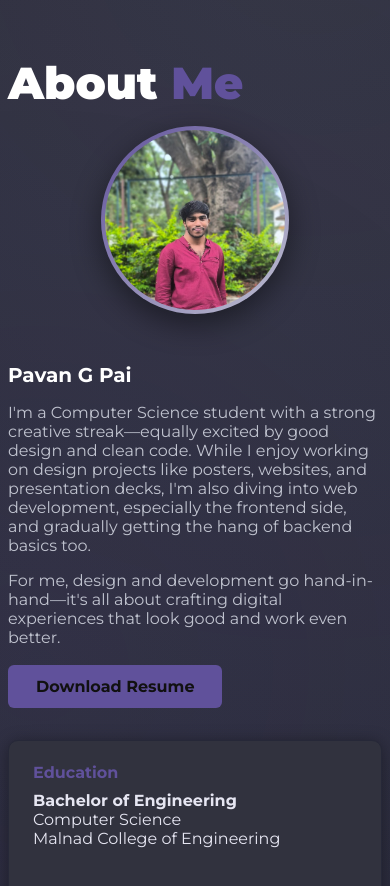
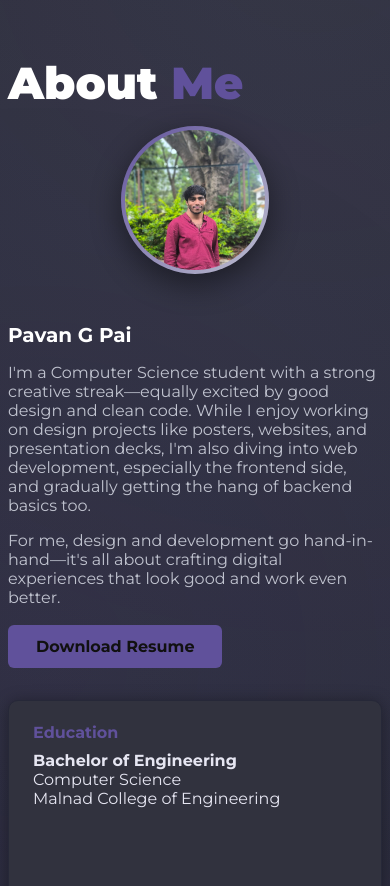
Before and after one commit to pavangpai19/pavan-portfolio-site, a plain HTML site: page about.html in a window 390 px wide. Shown: the part 92-978 px from the top of the page. Drawn offline with Linux system fonts and the light colour scheme.

Commit message:
final commit ig

```diff
--- a/style.css
+++ b/style.css
@@ -71,6 +71,7 @@ body {
   align-items: center;
   justify-content: center;
   box-shadow: 0 10px 30px rgba(0,0,0,0.45);
+  overflow: hidden; /* added so image is clipped inside circle */
 }
 
 .about-photo {
@@ -503,4 +504,10 @@ body {
   .navbar { padding: 18px 8px; }
   .headline { font-size: 2.1rem; }
   .stats { flex-direction: column; gap: 24px; }
+
+  /* add these two lines inside this block */
+  .about-photo-wrapper {
+    width: 140px;
+    height: 140px; /* same -> perfect circle */
+  }
 }
```
